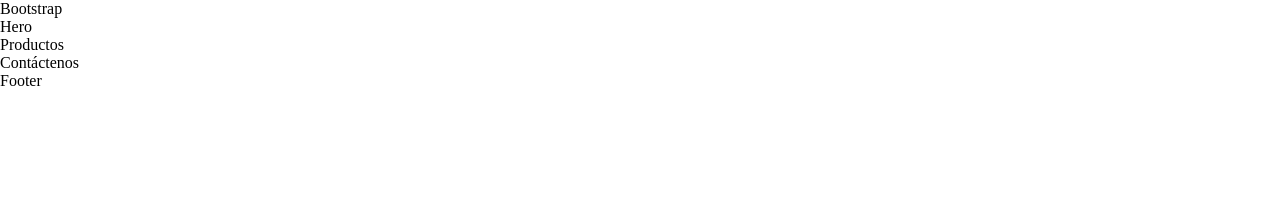
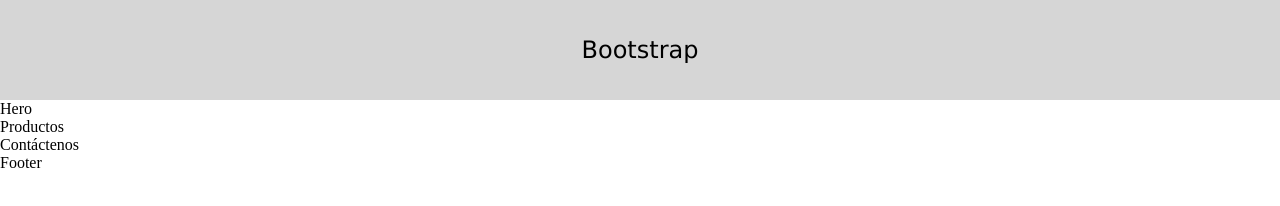
Before and after one commit to alterunuvu/semana3-bootstrap, a plain HTML site: page index.html in a window 1280 px wide. Drawn offline with Linux system fonts and the light colour scheme.

Commit message:
Ajuste Header

```diff
--- a/assets/css/styles.css
+++ b/assets/css/styles.css
@@ -2,3 +2,13 @@
   padding: 0;
   margin: 0;
 }
+
+header {
+  height: 100px;
+  display: flex;
+  align-items: center;
+  justify-content: center;
+  background-color: rgb(214, 214, 214);
+  font-family: Verdana, Geneva, Tahoma, sans-serif;
+  font-size: 1.5rem;
+}
```
